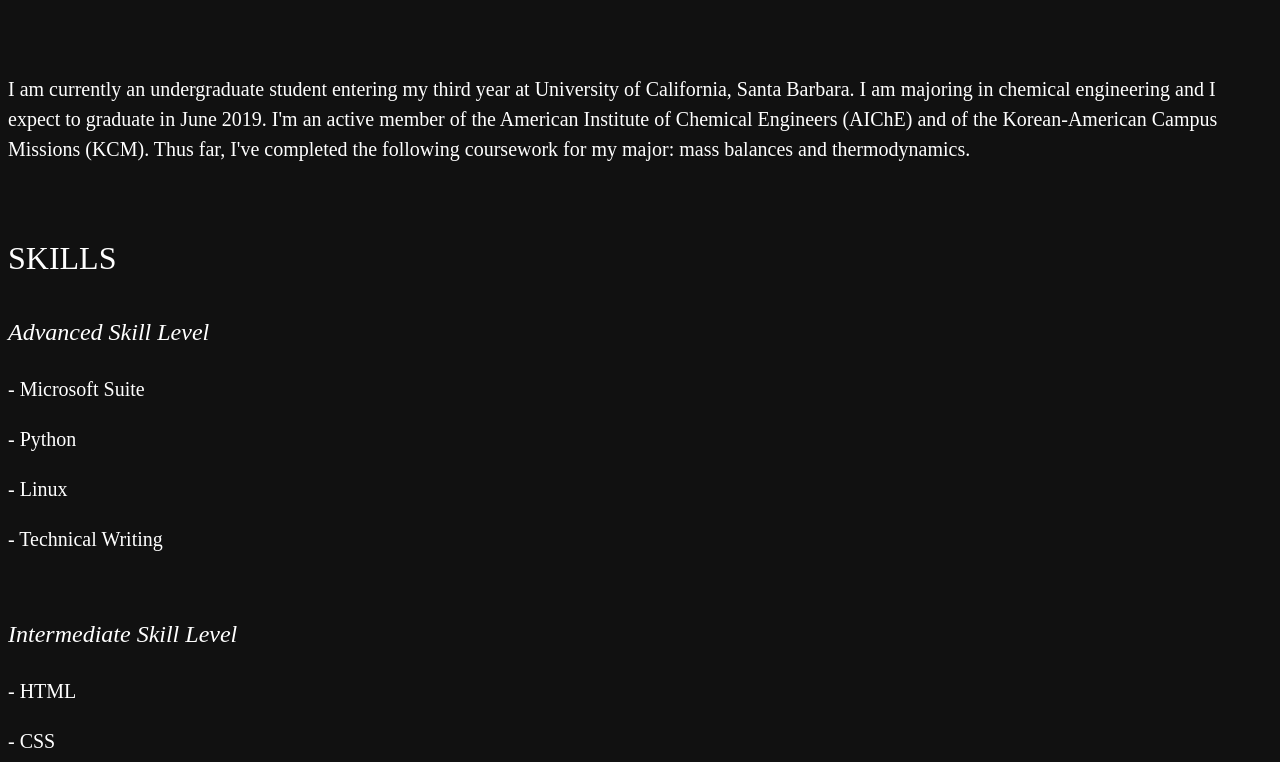
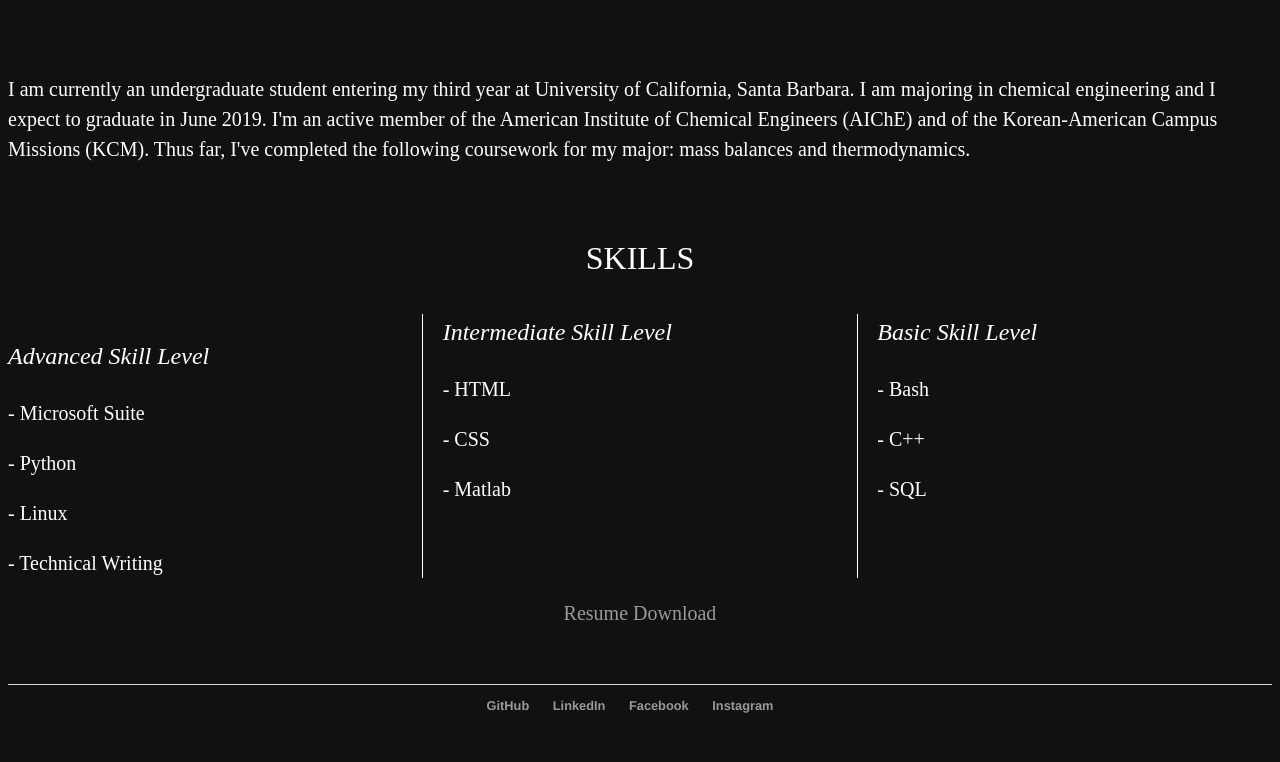
Before and after one commit to 1996leejoshua/1996leejoshua.github.io, a Jekyll site: the page built from resume/index.html, in a window 1280 px wide. Shown: the part 5638-6400 px from the top of the page. Built offline with Jekyll 4.4.1, drawn with Linux system fonts in a browser that asks for light colours; after the commit the page ends 6351 px from its top, so only the background shows below that.

Commit message:
Update index.html

```diff
--- a/resume/index.html
+++ b/resume/index.html
@@ -96,14 +96,13 @@ title: Resume
 		<br><br><br>
 		<p>I am currently an undergraduate student entering my third year at University of California, Santa Barbara. I am majoring in chemical engineering and I expect to graduate in June 2019. I'm an active member of the American Institute of Chemical Engineers (AIChE) and of the Korean-American Campus Missions (KCM). Thus far, I've completed the  following coursework for my major: mass balances and thermodynamics.</p>
 		<br>
-		<p style="font-size:2em">SKILLS</p>
-		<div class="skills">
+		<p align="center" style="font-size:2em">SKILLS</p>
+		<div class="columns">
 			<p style="font-size:1.5em"><em>Advanced Skill Level</em></p>
 			<p>- Microsoft Suite</p>
 			<p>- Python</p>
 			<p>- Linux</p>
 			<p>- Technical Writing</p>
-			<br>
 			<p style="font-size:1.5em"><em>Intermediate Skill Level</em></p>
 			<p>- HTML</p>
 			<p>- CSS</p>
```
